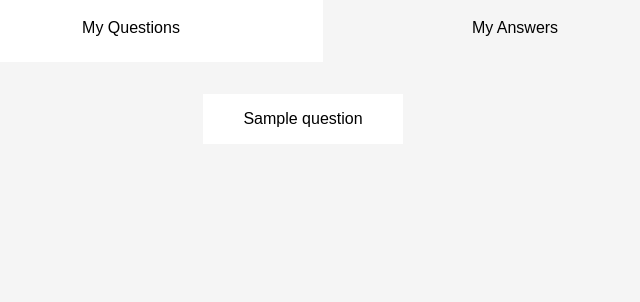
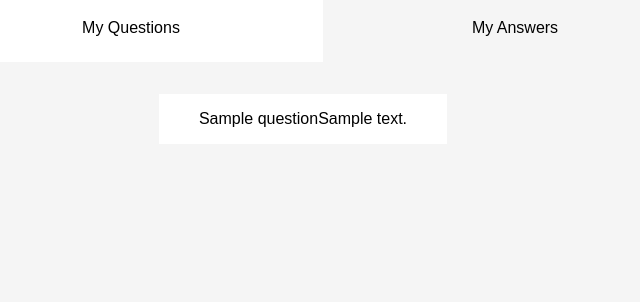
Before and after one commit to jith4j/CITS5505-Agile-Web-Development, a Flask app: page /profile in a window 1280 px wide. Shown: the part 279-581 px from the top of the page, without its empty margins (337-977 px from the left). Run offline with Flask 3, Linux system fonts and the light colour scheme; a user stored in the database is signed in; tables that the repository leaves empty hold one stand-in row (values such as "Sample post").

Commit message:
Linked the current users answers list
Updated the page to display all the answers posted by the user
in a placeholder manner

```diff
--- a/app/routes.py
+++ b/app/routes.py
@@ -130,4 +130,5 @@ def answer(qid):
 def profile():
     curruser = current_user
     ques_list = db.session.scalars(curruser.question_posts.select()).all()
-    return render_template('profile.html', user=curruser, ques=ques_list)
+    ans_list = db.session.scalars(curruser.answer_posts.select()).all()
+    return render_template('profile.html', user=curruser, ques=ques_list, ans= ans_list)
--- a/app/static/style.css
+++ b/app/static/style.css
@@ -251,8 +251,11 @@ textarea {
   }
 }
 .profile-tabs-content {
+  display: flex;
+  flex-direction: row;
   background-color: white;
   padding-right: 40px;
+  align-items: center;
 }
 
 /* Login page */
--- a/app/templates/profile.html
+++ b/app/templates/profile.html
@@ -21,9 +21,16 @@
                 <li>My Answers</li>
             </ul>
             <ul class="profile-tabs-content">
-                {% for q in ques %}
-                <p>{{ q.question }}</p>
-                {% endfor %}
+                <div>
+                    {% for q in ques %}
+                    <p>{{ q.question }}</p>
+                    {% endfor %}
+                </div>
+                <div>
+                    {% for a in ans %}
+                    <p>{{ a.answer }}</p>
+                    {% endfor %}
+                </div>
             </ul>
         </div>
     </div>
```
